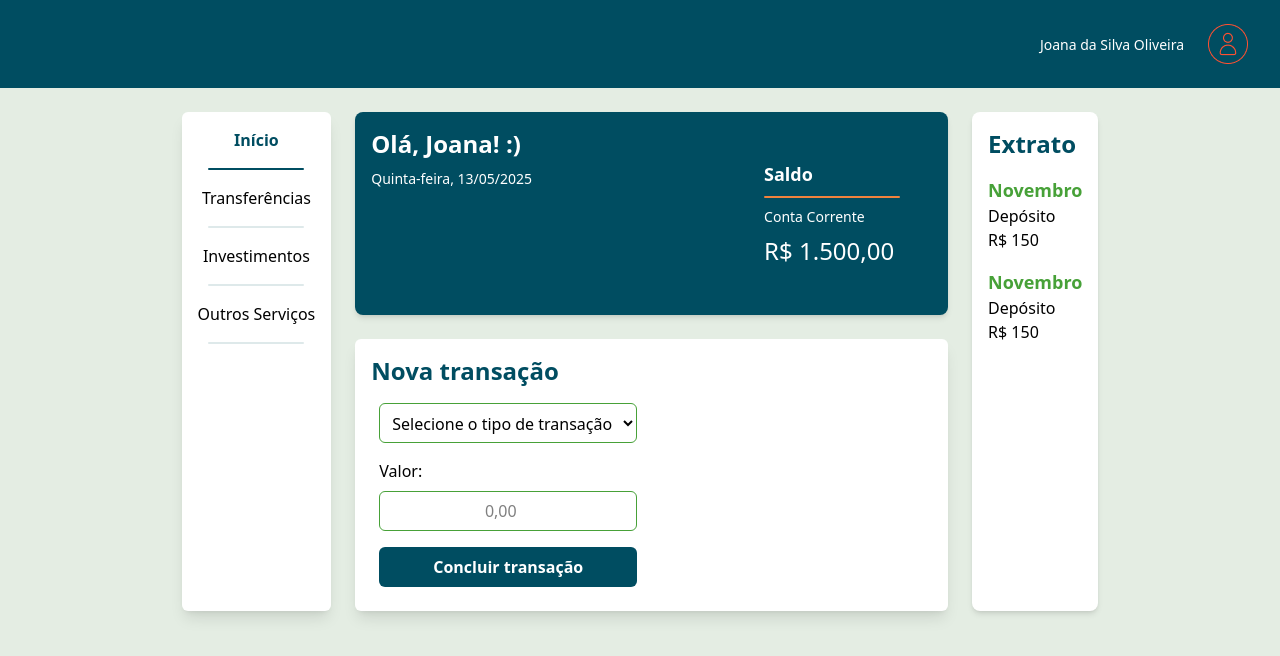
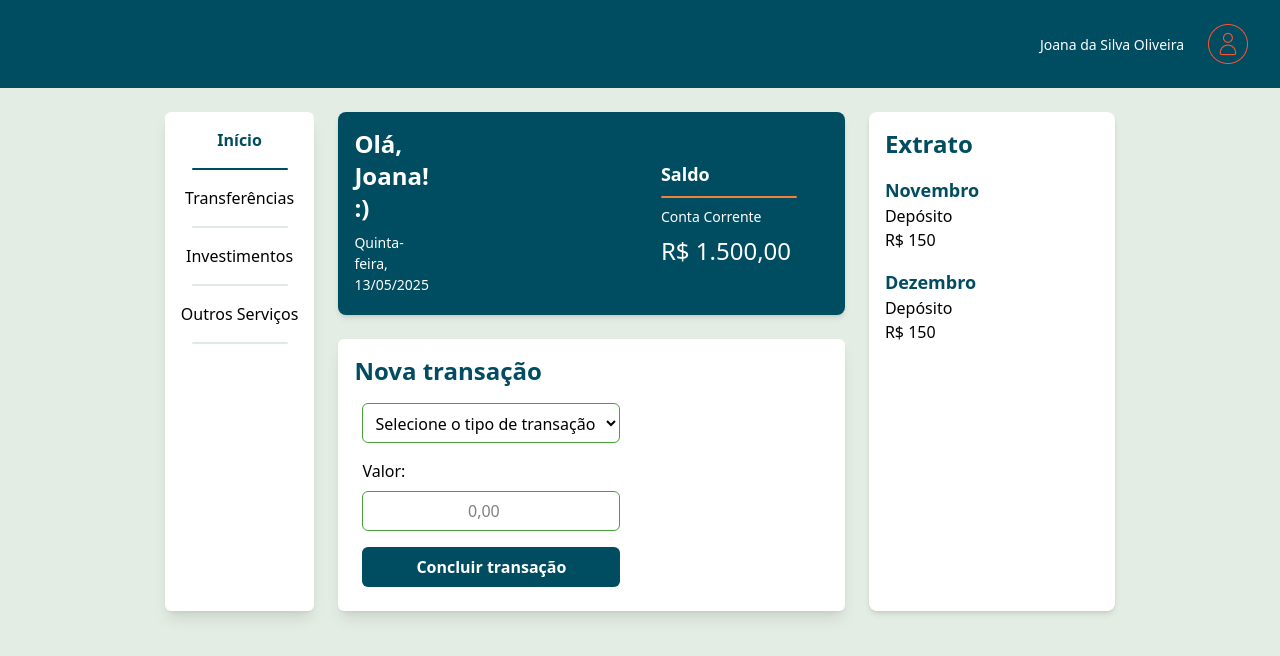
Before and after one commit to LeticiaRosa/ByteBank, a Next.js app: page / in a window 1280 px wide. Shown: the top 656 px of the page. Built offline with nearby package versions, Linux system fonts and the light colour scheme.

Commit message:
Feat: Extrato ajuste de tamanbo

```diff
--- a/src/components/Extrato.tsx
+++ b/src/components/Extrato.tsx
@@ -1,6 +1,6 @@
 export function Extrato() {
   return (
-    <div className="card bg-white shadow-md rounded-lg flex flex-row items-start justify-center flex-1 min-w-20">
+    <div className="card bg-white shadow-md rounded-lg flex flex-row  min-w-40">
       <aside className="extrato">
         <h3 className="title font-semibold text-preto pb-4">Extrato</h3>
         <div className="registro-transacoes">
@@ -12,7 +12,7 @@ export function Extrato() {
             </p>
           </div>
           <div className="transacoes-group">
-            <p className="mes-group">Novembro</p>
+            <p className="mes-group">Dezembro</p>
             <p className="transacao-item">
               <span>Depósito</span>
               <h6>R$ 150</h6>
--- a/styles/globals.css
+++ b/styles/globals.css
@@ -80,7 +80,7 @@
     @apply mb-4;
 
     & .mes-group {
-      @apply text-verde-claro font-semibold text-lg;
+      @apply text-verde font-semibold text-lg;
     }
     & .transacao-item {
       @apply flex flex-col items-start justify-start;
```
